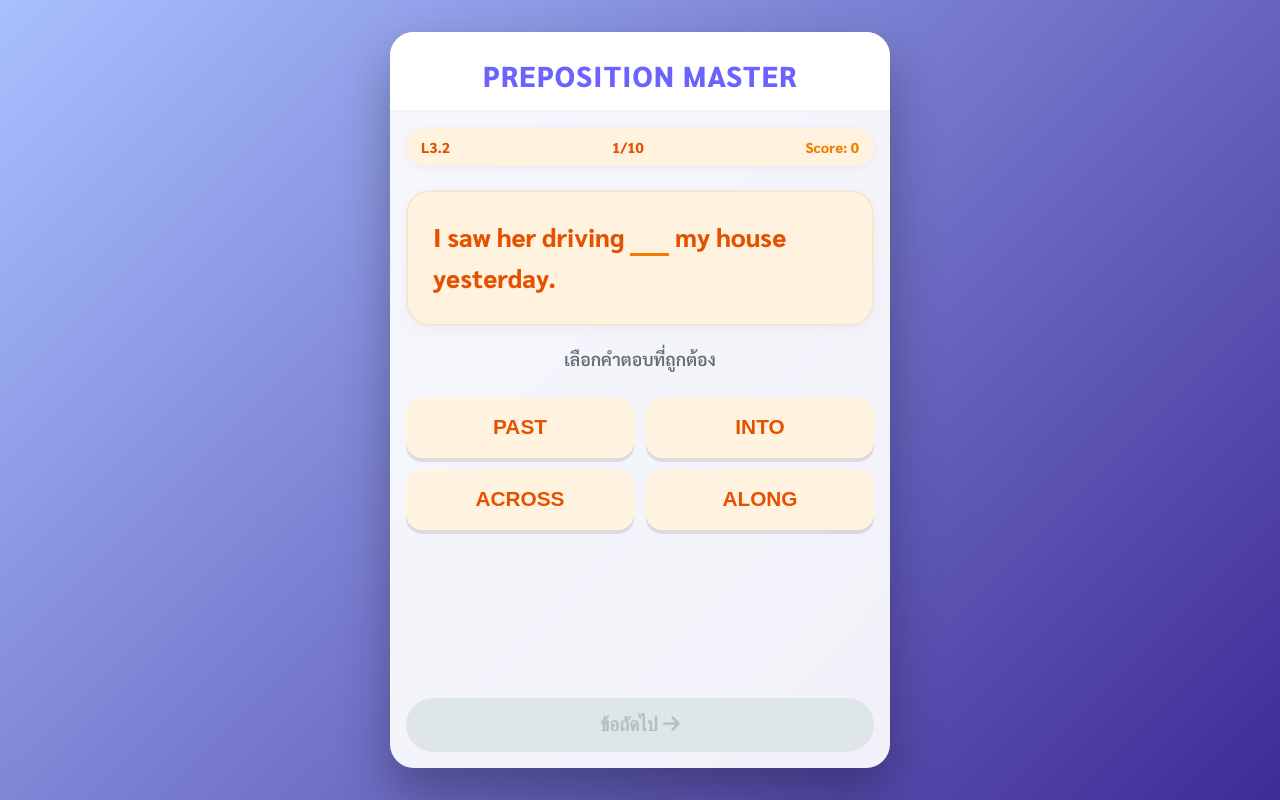
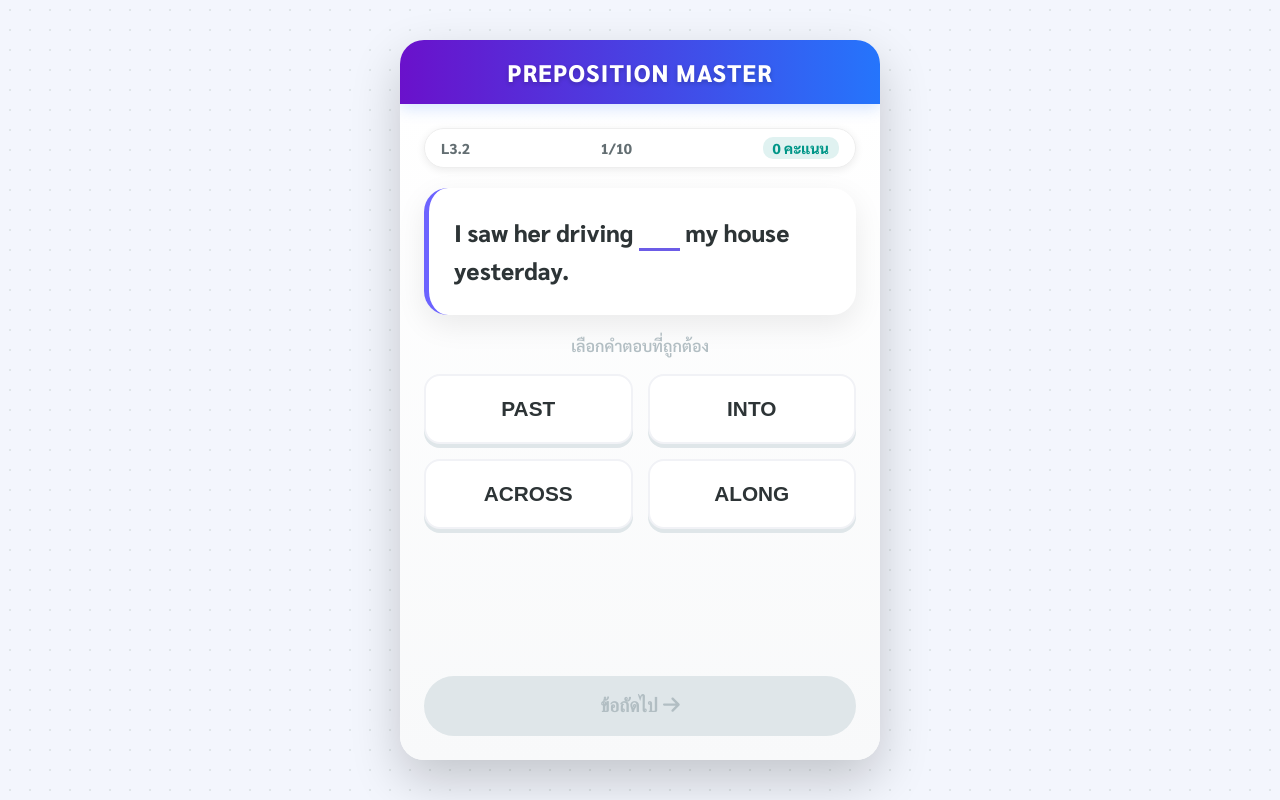
Before and after one commit to Nitiwat-Nai/Preposition-Master, a plain HTML site: page index.html in a window 1280 px wide. Both pictures are taken after a click on the button 757 px from the left and 579 px from the top of the page. Drawn offline with Linux system fonts and the light colour scheme.

Commit message:
Update index.html
v11.0

```diff
--- a/index.html
+++ b/index.html
@@ -3,257 +3,293 @@
 <head>
     <meta charset="UTF-8">
     <meta name="viewport" content="width=device-width, initial-scale=1.0, maximum-scale=1.0, user-scalable=no">
-    <title>Preposition Master V10</title>
+    <title>Preposition Master V11</title>
     <link href="https://fonts.googleapis.com/css2?family=Sarabun:wght@400;600;800&display=swap" rel="stylesheet">
     <link rel="stylesheet" href="https://cdnjs.cloudflare.com/ajax/libs/font-awesome/6.5.1/css/all.min.css">
 
     <style>
         /* --- Color Palette & Variables --- */
         :root {
-            --primary-color: #6C63FF;
-            --bg-gradient: linear-gradient(135deg, #a8c0ff 0%, #3f2b96 100%);
-            --text-dark: #2D3436;
-            --text-grey: #636E72;
-            --radius-xl: 24px;
+            --primary-gradient: linear-gradient(135deg, #667eea 0%, #764ba2 100%);
+            --header-gradient: linear-gradient(to right, #6a11cb 0%, #2575fc 100%);
+
+            --correct-color: #00b894;
+            --wrong-color: #ff7675;
+
+            --text-main: #2d3436;
+            --text-light: #636e72;
+            --bg-color: #f3f6fd;
+
             --radius-md: 16px;
-            --correct-color: #00B894;
-            --wrong-color: #FF7675;
+            --radius-lg: 24px;
         }
 
-        /* Dynamic Theme Variables */
-        :root {
-            --theme-bg: #EEF2FF;
-            --theme-text: #2D3436;
-            --theme-accent: #6C63FF;
-        }
-
+        /* Reset & Base Styles */
         * {
-            -webkit-tap-highlight-color: transparent; /* ปิดไฮไลท์สีเทาเวลาแตะบนมือถือ */
-            outline: none; /* ปิดเส้นขอบเวลาโฟกัส */
+            box-sizing: border-box;
+            -webkit-tap-highlight-color: transparent;
+            outline: none;
         }
 
         body {
             font-family: 'Sarabun', sans-serif;
-            background: var(--bg-gradient);
-            color: var(--text-dark);
+            background-color: var(--bg-color);
+            /* เพิ่มลวดลายจุดจางๆ ให้พื้นหลังดูไม่จืด */
+            background-image: radial-gradient(#dfe6e9 1px, transparent 1px);
+            background-size: 20px 20px;
+
+            color: var(--text-main);
             margin: 0;
             padding: 0;
             display: flex;
             justify-content: center;
             align-items: center;
             min-height: 100vh;
-            text-align: center;
-            overflow-x: hidden;
+            overflow: hidden; /* ป้องกันการเลื่อนทั้งหน้า */
         }
 
+        /* --- Main Container --- */
         .container {
-            width: 95%;
-            max-width: 500px;
-            height: 92vh;
-            max-height: 900px;
-            background-color: rgba(255, 255, 255, 0.92);
-            backdrop-filter: blur(10px);
-            border-radius: var(--radius-xl);
-            box-shadow: 0 25px 50px rgba(0,0,0,0.3);
+            width: 100%;
+            height: 100vh; /* เต็มจอ */
+            background-color: #ffffff;
+
             display: flex;
             flex-direction: column;
             overflow: hidden;
             position: relative;
         }
 
+        /* Responsive: บนจอใหญ่ ให้มีกรอบเหมือนเดิม แต่บนมือถือให้เต็มจอ */
+        @media (min-width: 600px) {
+            .container {
+                max-width: 480px;
+                height: 90vh;
+                max-height: 900px;
+                border-radius: var(--radius-lg);
+                box-shadow: 0 20px 50px rgba(0,0,0,0.2);
+            }
+        }
+
+        /* --- Header (Colorful) --- */
         header {
-            background: white;
-            padding: 1.5rem 1rem 1rem 1rem;
-            border-bottom: 2px solid rgba(0,0,0,0.05);
+            background: var(--header-gradient);
+            padding: 1rem;
+            text-align: center;
+            box-shadow: 0 4px 15px rgba(37, 117, 252, 0.2);
+            z-index: 10;
         }
 
         header h1 {
-            font-size: 1.8rem;
+            font-size: 1.5rem;
             font-weight: 800;
             margin: 0;
-            color: var(--primary-color);
+            color: #ffffff; /* ตัวหนังสือขาว */
             text-transform: uppercase;
             letter-spacing: 1px;
             cursor: pointer;
             user-select: none;
+            text-shadow: 0 2px 4px rgba(0,0,0,0.2);
             transition: transform 0.2s;
         }
 
-        @keyframes pulse-active {
-            0% { transform: scale(1); filter: brightness(1); }
-            50% { transform: scale(1.05); filter: brightness(1.2); color: #FFD700; }
-            100% { transform: scale(1); filter: brightness(1); }
+        @keyframes pulse-gold {
+            0%, 100% { transform: scale(1); text-shadow: 0 2px 4px rgba(0,0,0,0.2); }
+            50% { transform: scale(1.05); color: #ffeaa7; text-shadow: 0 0 10px rgba(255, 234, 167, 0.8); }
         }
         .auto-active {
-            animation: pulse-active 2s infinite ease-in-out;
+            animation: pulse-gold 2s infinite ease-in-out;
         }
 
+        /* --- Screens --- */
         .screen {
-            padding: 1rem;
+            flex-grow: 1;
             display: none;
-            flex-grow: 1;
             flex-direction: column;
-            justify-content: space-between;
+            padding: 1.5rem;
             overflow-y: auto;
+            background: linear-gradient(to bottom, #ffffff 0%, #f8f9fa 100%);
         }
         .screen.active { display: flex; }
 
-        /* Level Grid */
+        /* --- Level Selection (Colorful Cards) --- */
+        .section-title {
+            margin-bottom: 15px;
+        }
+        .section-title h2 { margin: 0; font-size: 1.4rem; color: #2d3436; }
+        .section-title p { margin: 5px 0 0; font-size: 0.9rem; color: #636e72; }
+
         .level-grid {
             display: grid;
             grid-template-columns: 1fr;
-            gap: 12px;
-            padding: 10px 5px;
+            gap: 15px;
+            padding-bottom: 20px;
         }
-        @media (min-width: 350px) { .level-grid { grid-template-columns: 1fr 1fr; } }
+        @media (min-width: 360px) { .level-grid { grid-template-columns: 1fr 1fr; } }
 
         .level-btn {
             background: white;
-            border: 2px solid transparent;
+            border: none;
             border-radius: var(--radius-md);
-            padding: 1rem;
+            padding: 1.2rem 1rem;
             text-align: left;
             cursor: pointer;
-            transition: transform 0.2s; /* เอา filter ออกจาก transition หลัก */
-            box-shadow: 0 4px 6px rgba(0,0,0,0.05);
+            box-shadow: 0 4px 10px rgba(0,0,0,0.05);
+            transition: transform 0.2s, box-shadow 0.2s;
+            position: relative;
+            overflow: hidden;
+
             display: flex;
             flex-direction: column;
-            min-height: 80px;
-            height: auto;
-            white-space: normal;
+            justify-content: center;
+            min-height: 100px;
         }
 
-        .level-btn[data-type="1"] { background: #E3F2FD; color: #1565C0; }
-        .level-btn[data-type="2"] { background: #E8F5E9; color: #2E7D32; }
-        .level-btn[data-type="3"] { background: #FFF3E0; color: #E65100; }
-        .level-btn[data-type="4"] { background: #F3E5F5; color: #6A1B9A; }
-
-        /* ใช้ media query เพื่อให้ effect hover เกิดเฉพาะบน PC ที่มีเมาส์ */
-        @media (hover: hover) {
-            .level-btn:hover:not(:disabled) {
-                transform: translateY(-3px);
-                box-shadow: 0 8px 15px rgba(0,0,0,0.1);
-                filter: brightness(0.95);
-            }
-
-            .option-btn:hover:not(:disabled) {
-                filter: brightness(0.95);
-                transform: translateY(-2px);
-                box-shadow: 0 6px 0 rgba(0,0,0,0.15);
-            }
+        /* เพิ่มแถบสีด้านข้างให้ดูสวยงาม */
+        .level-btn::before {
+            content: '';
+            position: absolute;
+            left: 0; top: 0; bottom: 0;
+            width: 6px;
+            background: #ccc;
         }
 
-        .level-btn:disabled {
-            background: #f5f5f5;
-            color: #b0b0b0;
-            cursor: not-allowed;
-            opacity: 0.7;
-        }
+        /* Specific Level Themes */
+        .level-btn[data-type="1"] { background: #f0f7ff; }
+        .level-btn[data-type="1"]::before { background: #4facfe; }
+        .level-btn[data-type="1"] .level-name-main { color: #0052d4; }
 
-        .level-btn-type { font-size: 0.7rem; font-weight: 700; opacity: 0.7; margin-bottom: 5px; }
-        .level-name-main { font-size: 1.1rem; font-weight: 800; line-height: 1.2; margin-bottom: 5px;}
-        .level-sub-detail { font-size: 0.85rem; opacity: 0.9; line-height: 1.2; }
+        .level-btn[data-type="2"] { background: #f0fff4; }
+        .level-btn[data-type="2"]::before { background: #43e97b; }
+        .level-btn[data-type="2"] .level-name-main { color: #0ba360; }
 
-        /* Theme Styles */
-        .theme-type-1 { --theme-bg: #E3F2FD; --theme-text: #1565C0; --theme-accent: #1976D2; }
-        .theme-type-2 { --theme-bg: #E8F5E9; --theme-text: #2E7D32; --theme-accent: #388E3C; }
-        .theme-type-3 { --theme-bg: #FFF3E0; --theme-text: #E65100; --theme-accent: #F57C00; }
-        .theme-type-4 { --theme-bg: #F3E5F5; --theme-text: #6A1B9A; --theme-accent: #7B1FA2; }
+        .level-btn[data-type="3"] { background: #fff8f0; }
+        .level-btn[data-type="3"]::before { background: #fa709a; }
+        .level-btn[data-type="3"] .level-name-main { color: #e65100; }
 
-        /* Game UI */
+        .level-btn[data-type="4"] { background: #fbf5ff; }
+        .level-btn[data-type="4"]::before { background: #a18cd1; }
+        .level-btn[data-type="4"] .level-name-main { color: #6a1b9a; }
+
+        .level-btn:active:not(:disabled) { transform: scale(0.98); }
+        .level-btn:disabled { opacity: 0.6; filter: grayscale(1); }
+
+        .level-btn-type { font-size: 0.75rem; font-weight: 700; text-transform: uppercase; opacity: 0.6; margin-bottom: 5px; }
+        .level-name-main { font-size: 1.1rem; font-weight: 800; margin-bottom: 3px; }
+        .level-sub-detail { font-size: 0.85rem; color: #636e72; }
+
+        /* --- Game Play Area --- */
         .top-content { flex-grow: 1; display: flex; flex-direction: column; }
 
         .status-bar {
             display: flex;
             justify-content: space-between;
             align-items: center;
-            background: var(--theme-bg);
-            padding: 10px 15px;
+            background: #ffffff;
+            padding: 8px 16px;
             border-radius: 50px;
-            margin-bottom: 1.5rem;
-            box-shadow: 0 2px 10px rgba(0,0,0,0.05);
+            margin-bottom: 20px;
+            box-shadow: 0 2px 8px rgba(0,0,0,0.08);
             font-weight: 700;
-            color: var(--theme-text);
             font-size: 0.9rem;
-            transition: all 0.3s;
+            color: #636e72;
+            border: 1px solid #eee;
         }
-        .score-pill { color: var(--theme-accent); }
+        .score-pill {
+            background: #e0f2f1;
+            color: #009688;
+            padding: 2px 10px;
+            border-radius: 10px;
+        }
 
         #question-sentence {
-            font-size: 1.6rem;
+            font-size: 1.5rem; /* ปรับขนาดให้อ่านง่ายบนมือถือ */
             font-weight: 700;
             line-height: 1.6;
             text-align: left;
             padding: 25px;
-            background: var(--theme-bg);
-            color: var(--theme-text);
-            border: 2px solid rgba(0,0,0,0.05);
-            border-radius: var(--radius-xl);
-            box-shadow: 0 5px 15px rgba(0,0,0,0.03);
-            margin-bottom: 1rem;
-            word-wrap: break-word;
-            transition: all 0.3s;
+            background: #ffffff;
+            border-radius: var(--radius-lg);
+            /* ใส่เงาและขอบสีให้ดูเด่น */
+            box-shadow: 0 10px 30px rgba(0,0,0,0.08);
+            border-left: 5px solid var(--primary-color, #6C63FF);
+            margin-bottom: 20px;
+            color: #2d3436;
         }
 
+        /* ขีดเติมคำที่ระดับเดียวกับตัวอักษร */
         .blank {
-            color: var(--theme-accent);
+            color: #6c5ce7;
             font-weight: 800;
-            padding: 0 2px;
-            text-decoration: none;
-            border-bottom: 3px solid var(--theme-accent);
+            padding: 0 4px;
+            border-bottom: 3px solid #6c5ce7;
             display: inline;
             line-height: inherit;
         }
 
         #feedback-message {
-            min-height: 30px;
-            font-size: 1.1rem;
+            min-height: 24px;
+            font-size: 1rem;
             font-weight: 600;
-            margin-bottom: 1rem;
-            padding: 5px;
+            margin-bottom: 15px;
+            text-align: center;
+            color: #b2bec3;
         }
 
         #options-area {
             display: grid;
             grid-template-columns: 1fr 1fr;
-            gap: 12px;
+            gap: 15px;
             width: 100%;
         }
 
         .option-btn {
-            background-color: var(--theme-bg);
-            color: var(--theme-text);
-            border: none;
+            background-color: #ffffff;
+            color: #2d3436;
+            border: 2px solid #f1f2f6; /* ขอบบางๆ */
             border-radius: var(--radius-md);
-            padding: 15px 10px;
+            padding: 15px;
             font-size: 1.3rem;
             font-weight: 700;
             cursor: pointer;
-            box-shadow: 0 4px 0 rgba(0,0,0,0.1);
+            box-shadow: 0 4px 0 #dfe6e9; /* เงาแบบปุ่มนูน */
             transition: all 0.1s;
-            min-height: 60px;
+            min-height: 70px;
             display: flex;
             align-items: center;
             justify-content: center;
             word-break: break-word;
-            line-height: 1.2;
         }
 
-        /* Active State (Click) */
+        /* Hover only on Desktop */
+        @media (hover: hover) {
+            .option-btn:hover:not(:disabled) {
+                border-color: #a29bfe;
+                color: #6c5ce7;
+                transform: translateY(-2px);
+            }
+        }
+
+        /* Active / Click State */
         .option-btn:active:not(:disabled), .option-btn.simulated-active {
             transform: translateY(4px);
             box-shadow: none;
+            border-color: #a29bfe;
+            background-color: #f8f9fa;
         }
 
+        /* Correct / Incorrect */
         .option-btn.correct {
             background-color: var(--correct-color) !important;
             color: white !important;
+            border-color: var(--correct-color) !important;
             box-shadow: 0 4px 0 #008f72 !important;
         }
 
         .option-btn.incorrect {
             background-color: var(--wrong-color) !important;
             color: white !important;
+            border-color: var(--wrong-color) !important;
             box-shadow: 0 4px 0 #d63031 !important;
             animation: shake 0.4s;
         }
@@ -264,47 +300,47 @@
             75% { transform: translateX(5px); }
         }
 
+        /* Footer & Next Button */
         #game-footer { margin-top: auto; padding-top: 1rem; }
 
         #next-btn {
-            background-color: var(--text-dark);
+            background: linear-gradient(to right, #6a11cb 0%, #2575fc 100%);
             color: white;
             border: none;
             width: 100%;
-            padding: 1rem;
+            padding: 1.2rem;
             border-radius: 50px;
             font-size: 1.2rem;
             font-weight: 800;
             cursor: pointer;
-            box-shadow: 0 5px 15px rgba(0,0,0,0.2);
-            transition: transform 0.1s, background-color 0.2s;
+            box-shadow: 0 10px 20px rgba(37, 117, 252, 0.3);
+            transition: transform 0.1s, box-shadow 0.2s;
         }
 
         #next-btn:active, #next-btn.simulated-click {
-            transform: scale(0.98);
-            box-shadow: 0 2px 5px rgba(0,0,0,0.2);
+            transform: scale(0.97);
+            box-shadow: 0 4px 10px rgba(37, 117, 252, 0.2);
         }
 
-        #next-btn:disabled { opacity: 1; cursor: default; }
+        /* Auto Mode Button State */
+        #next-btn:disabled {
+            opacity: 1; /* Keep it visible/colorful even if disabled */
+            cursor: default;
+        }
+        /* Visual disable for manual mode only */
         .manual-disabled {
-            background-color: #dfe6e9 !important;
+            background: #dfe6e9 !important;
             color: #b2bec3 !important;
             box-shadow: none !important;
         }
 
         .confetti {
             position: absolute;
-            width: 12px; height: 12px;
+            width: 10px; height: 10px;
             z-index: 100;
             animation: fall linear forwards;
         }
         @keyframes fall { to { transform: translateY(100vh) rotate(720deg); } }
-
-        @media (max-width: 400px) {
-            #question-sentence { font-size: 1.3rem; padding: 15px; }
-            .option-btn { font-size: 1.1rem; padding: 10px; }
-            header h1 { font-size: 1.5rem; }
-        }
 
     </style>
 </head>
@@ -316,9 +352,9 @@
         </header>
 
         <div id="level-select-screen" class="screen active">
-            <div style="text-align: left; margin-bottom: 10px;">
-                <h2 style="margin:0; color:var(--text-dark);">เลือกบทเรียน 🎯</h2>
-                <p style="margin:5px 0 0 0; color:var(--text-grey);">เลือกหัวข้อเพื่อเริ่มฝึกฝน</p>
+            <div class="section-title">
+                <h2>เลือกบทเรียน 🎯</h2>
+                <p>เลือกหัวข้อเพื่อเริ่มฝึกฝน (120 ข้อ)</p>
             </div>
             <div class="level-grid" id="level-grid">
                 </div>
@@ -329,7 +365,7 @@
                 <div class="status-bar">
                     <span id="level-title">Level 1</span>
                     <span id="q-count">1/10</span>
-                    <span class="score-pill" id="score">Score: 0</span>
+                    <span class="score-pill" id="score">0 คะแนน</span>
                 </div>
 
                 <div id="prompt-area">
@@ -353,7 +389,7 @@
     <script src="https://cdnjs.cloudflare.com/ajax/libs/font-awesome/6.5.1/js/all.min.js"></script>
 
     <script>
-        /* ------------------- Preposition Master V10 Logic ------------------- */
+        /* ------------------- Preposition Master V11 Logic ------------------- */
 
         const LEVEL_DATA = [
             // TYPE 1: PLACE
@@ -528,7 +564,6 @@
         const optionsArea = document.getElementById('options-area');
         const nextBtn = document.getElementById('next-btn');
         const headerTitleEl = document.querySelector('header h1');
-        const gameContainerEl = document.querySelector('.container');
 
         const correctAudio = document.getElementById('correct-audio');
         const incorrectAudio = document.getElementById('incorrect-audio');
@@ -565,11 +600,7 @@
             };
             ttsUtterance.addEventListener('end', handleEnd);
 
-            // Backup logic in case of event fail
-            setTimeout(() => {
-                if(synth.speaking) {}
-            }, 5000);
-
+            setTimeout(() => { if(synth.speaking) {} }, 5000);
             synth.speak(ttsUtterance);
         }
 
@@ -613,11 +644,6 @@
             screenEl.classList.add('active');
         }
 
-        function setGameTheme(typeId) {
-            gameContainerEl.classList.remove('theme-type-1', 'theme-type-2', 'theme-type-3', 'theme-type-4');
-            gameContainerEl.classList.add(`theme-type-${typeId}`);
-        }
-
         function createLevelButtons() {
             levelGridEl.innerHTML = '';
             LEVEL_DATA.forEach(typeData => {
@@ -646,7 +672,6 @@
         // --- Game Logic ---
         function startLevel(typeId, subId) {
             nextBtn.onclick = handleNextQuestion;
-            setGameTheme(typeId);
 
             currentLevelData = LEVEL_DATA.find(d => d.type === typeId);
             currentSubLevel = currentLevelData.levels.find(l => l.sub === subId);
@@ -675,19 +700,18 @@
 
             isAnswered = false;
 
-            // Clear focus to prevent sticky grey highlight
+            // Clean styles (prevent flexbox bugs from previous end screen)
+            questionSentenceEl.removeAttribute('style');
             if(document.activeElement) document.activeElement.blur();
 
-            // Fix: Reset Styles set by EndGame to prevent flexbox distortion
-            questionSentenceEl.removeAttribute('style');
-
             nextBtn.disabled = true;
+            // Manual mode gets gray, Auto mode stays colorful
             if(!isAutoModeActive) nextBtn.classList.add('manual-disabled');
             else nextBtn.classList.remove('manual-disabled');
 
             nextBtn.innerHTML = 'ข้อถัดไป <i class="fa-solid fa-arrow-right"></i>';
             feedbackMessageEl.textContent = 'เลือกคำตอบที่ถูกต้อง';
-            feedbackMessageEl.style.color = 'var(--text-grey)';
+            feedbackMessageEl.style.color = '#b2bec3';
 
             updateUI();
             setupQuestion();
@@ -696,7 +720,7 @@
         function updateUI() {
             levelTitleEl.textContent = `L${currentLevelData.type}.${currentSubLevel.sub}`;
             qCountEl.textContent = `${currentQuizIndex + 1}/${currentLevelQuestions.length}`;
-            scoreEl.textContent = `Score: ${score}`;
+            scoreEl.textContent = `${score} คะแนน`;
         }
 
         function setupQuestion() {
@@ -784,14 +808,13 @@
 
             feedbackMessageEl.innerHTML = `
                 <div style="font-size:3rem; margin-bottom:10px;">🏆</div>
-                <span style="font-size:1.8rem; font-weight:800; color:var(--text-dark);">
+                <span style="font-size:1.8rem; font-weight:800; color:var(--text-main);">
                     คะแนน: <span style="color:var(--correct-color)">${score}</span> / ${currentLevelQuestions.length}
                 </span>
             `;
 
             optionsArea.innerHTML = '';
-
-            questionSentenceEl.innerHTML = '<span style="color:var(--text-grey); font-size:1.2rem">บทเรียนจบแล้ว</span>';
+            questionSentenceEl.innerHTML = '<span style="color:#b2bec3; font-size:1.2rem">บทเรียนจบแล้ว</span>';
             questionSentenceEl.style.textAlign = 'center';
             questionSentenceEl.style.display = 'flex';
             questionSentenceEl.style.justifyContent = 'center';
@@ -804,7 +827,6 @@
 
             nextBtn.onclick = () => {
                 if (isAutoModeActive) toggleAutoMode();
-                gameContainerEl.classList.remove('theme-type-1', 'theme-type-2', 'theme-type-3', 'theme-type-4');
                 showScreen(levelSelectScreen);
             };
         }
```
